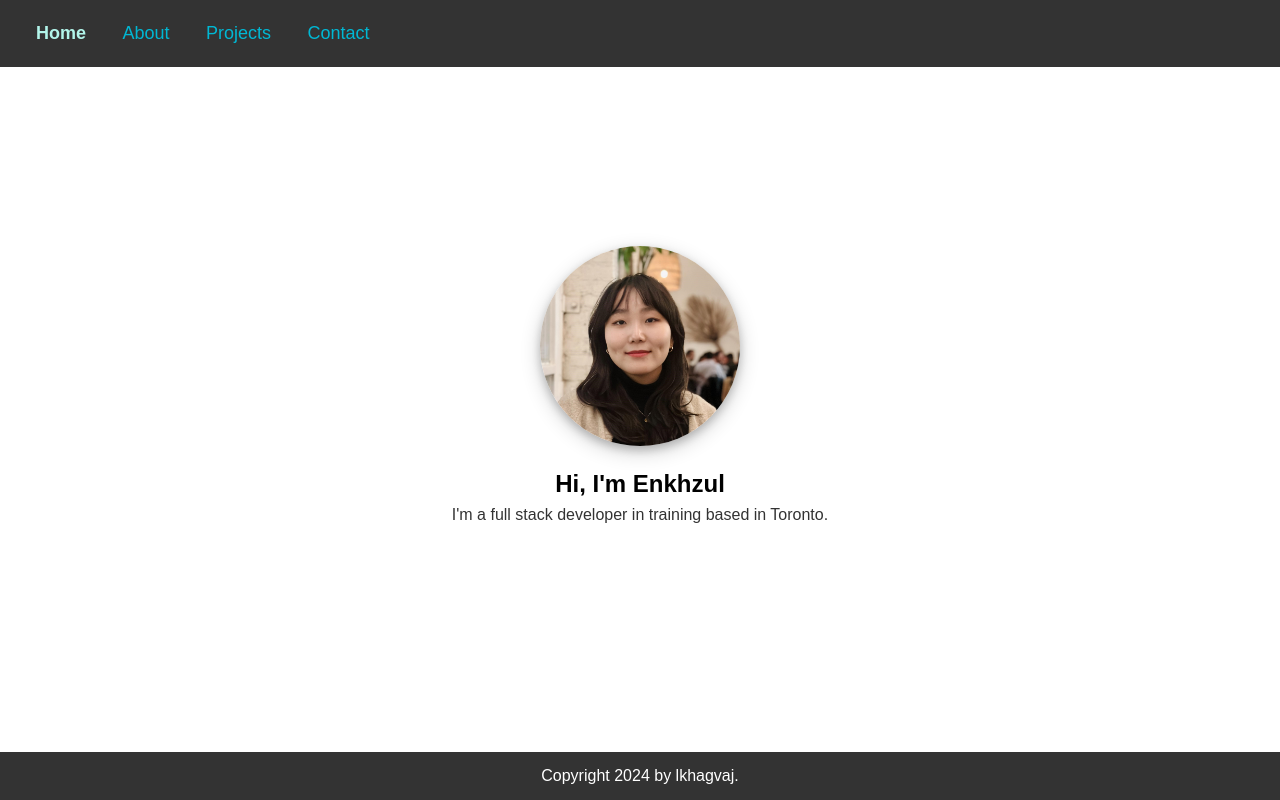
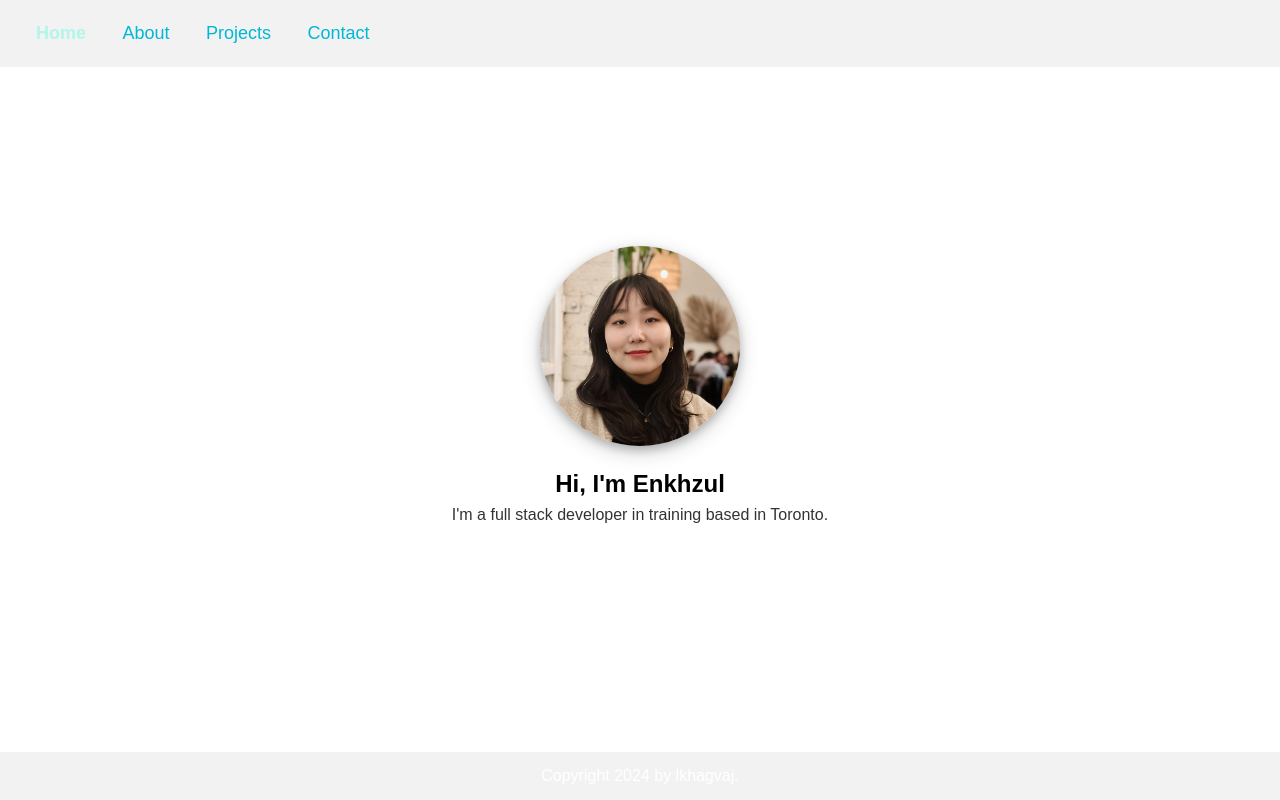
Before and after one commit to Enkhzul001/Enkhzul001.github.io, a plain HTML site: page index.html in a window 1280 px wide. Drawn offline with Linux system fonts and the light colour scheme.

Commit message:
Change colour

```diff
--- a/style.css
+++ b/style.css
@@ -23,7 +23,7 @@ img {
 }
 header {
   height: 4.2rem;
-  background-color: #333;
+  background-color: #f2f2f2;
   text-align: left;
   display: flex;
   justify-content: left;
@@ -88,7 +88,7 @@ main p.intro {
   font-size: x-large;
 }
 footer {
-  background-color: #333;
+  background-color: #f2f2f2;
   position: absolute;
   bottom: 0;
   width: 100%;
```
